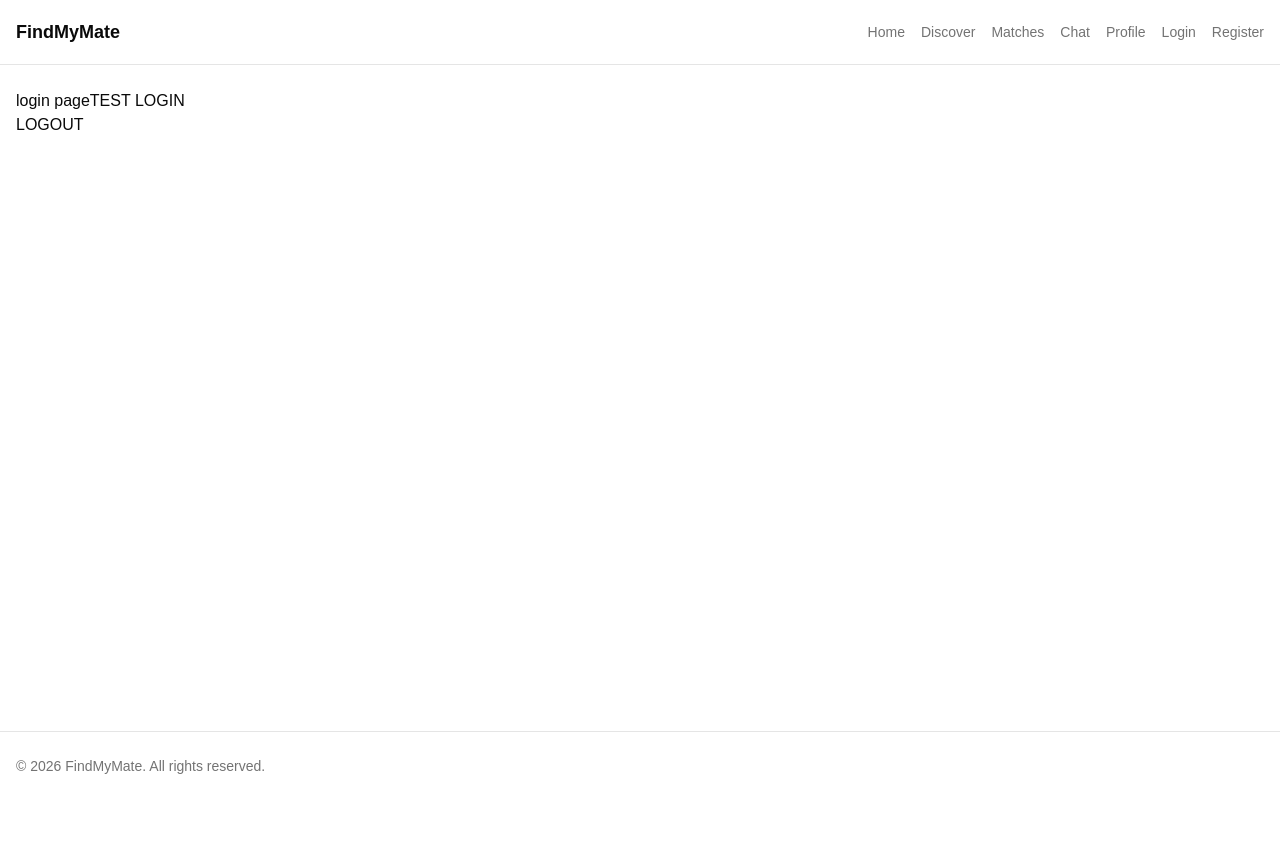
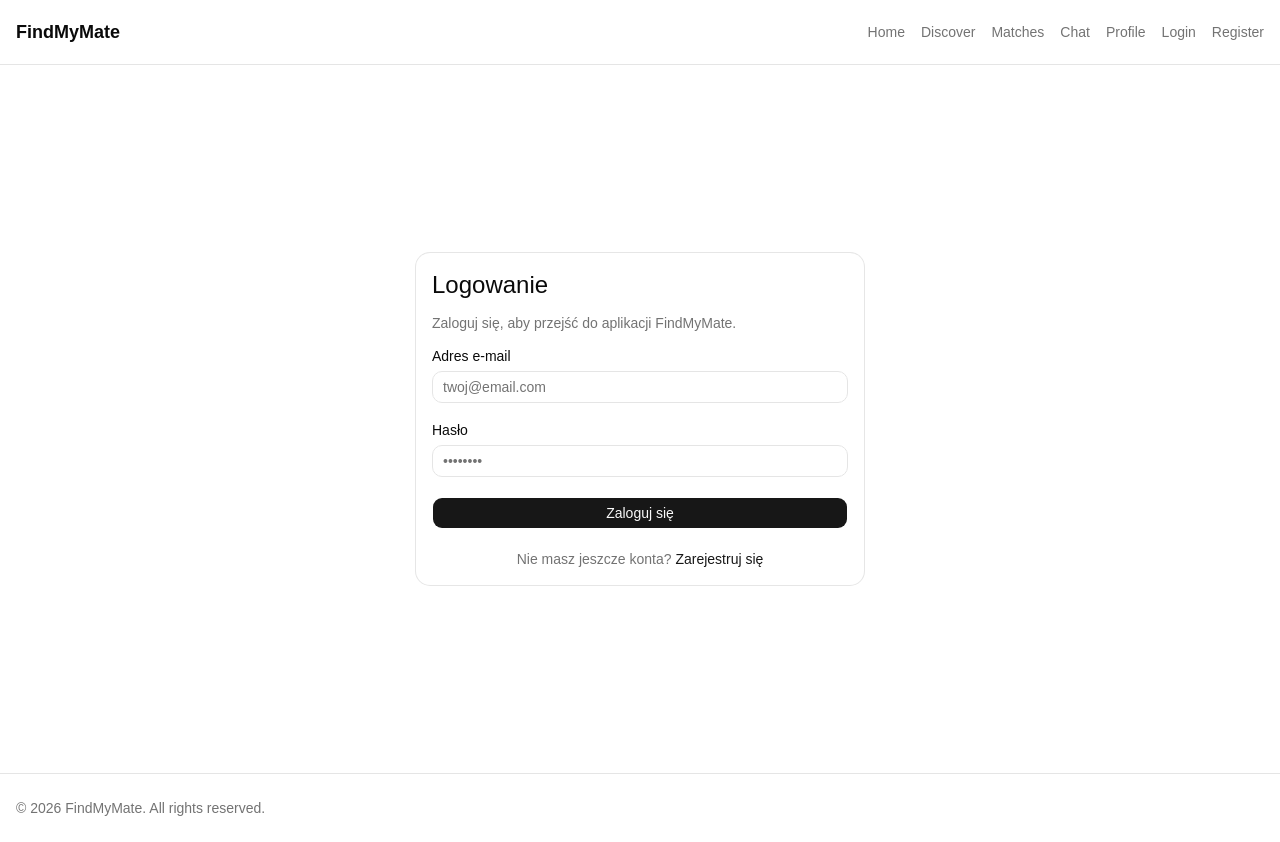
Before and after one commit to Przemek9110/FindMyMate, a Next.js app in the folder frontend/: page /login in a window 1280 px wide. Before the commit the page ends 800 px from the top, so only its background shows below. Built offline with nearby package versions, Linux system fonts and the light colour scheme; no server answers.

Commit message:
DEV-19 Panel logowania #done

```diff
--- a/frontend/app/login/page.tsx
+++ b/frontend/app/login/page.tsx
@@ -1,34 +1,116 @@
 "use client";
 
+import { useState } from "react";
+import Link from "next/link";
+import { useRouter } from "next/navigation";
+
+import { login } from "@/lib/api/auth";
 import { useAuthStore } from "@/store/authStore";
 
+import {
+  Card,
+  CardContent,
+  CardDescription,
+  CardHeader,
+  CardTitle,
+} from "@/components/ui/card";
+import { Button } from "@/components/ui/button";
+import { Input } from "@/components/ui/input";
+import { Label } from "@/components/ui/label";
+
 export default function LoginPage() {
+  const router = useRouter();
   const setAuth = useAuthStore((s) => s.setAuth);
-  const user = useAuthStore((s) => s.user);
-  const logout = useAuthStore((s) => s.logout);
+
+  const [formData, setFormData] = useState({
+    email: "",
+    password: "",
+  });
+
+  const [error, setError] = useState("");
+  const [isLoading, setIsLoading] = useState(false);
+
+  const handleChange = (field: "email" | "password", value: string) => {
+    setFormData((prev) => ({
+      ...prev,
+      [field]: value,
+    }));
+  };
+
+  const handleSubmit = async (e: React.FormEvent<HTMLFormElement>) => {
+    e.preventDefault();
+    setError("");
+    setIsLoading(true);
+
+    try {
+      const response = await login(formData);
+
+      setAuth({
+        user: response.user,
+        token: response.token,
+      });
+
+      router.push("/discover");
+    } catch (err) {
+      setError(
+        err instanceof Error ? err.message : "Wystąpił błąd podczas logowania."
+      );
+    } finally {
+      setIsLoading(false);
+    }
+  };
 
   return (
-    <div>
-      login page
+    <div className="flex min-h-[calc(100vh-140px)] items-center justify-center px-4 py-10">
+      <Card className="w-full max-w-md">
+        <CardHeader className="space-y-2">
+          <CardTitle className="text-2xl">Logowanie</CardTitle>
+          <CardDescription>
+            Zaloguj się, aby przejść do aplikacji FindMyMate.
+          </CardDescription>
+        </CardHeader>
 
-      <button
-        onClick={() =>
-          setAuth({
-            user: {
-              id: "1",
-              username: "Karo",
-              email: "test@test.pl",
-            },
-            token: "123",
-          })
-        }
-      >
-        TEST LOGIN
-      </button>
+        <CardContent>
+          <form onSubmit={handleSubmit} className="space-y-5">
+            <div className="space-y-2">
+              <Label htmlFor="email">Adres e-mail</Label>
+              <Input
+                id="email"
+                type="email"
+                placeholder="twoj@email.com"
+                value={formData.email}
+                onChange={(e) => handleChange("email", e.target.value)}
+                required
+              />
+            </div>
 
-      <p>{user?.username}</p>
+            <div className="space-y-2">
+              <Label htmlFor="password">Hasło</Label>
+              <Input
+                id="password"
+                type="password"
+                placeholder="••••••••"
+                value={formData.password}
+                onChange={(e) => handleChange("password", e.target.value)}
+                required
+              />
+            </div>
 
-      <button onClick={logout}>LOGOUT</button>
+            {error && <p className="text-sm text-red-500">{error}</p>}
+
+            <Button type="submit" className="w-full" disabled={isLoading}>
+              {isLoading ? "Logowanie..." : "Zaloguj się"}
+            </Button>
+
+            <p className="text-center text-sm text-muted-foreground">
+              Nie masz jeszcze konta?{" "}
+              <Link href="/register" className="font-medium text-primary hover:underline">
+                Zarejestruj się
+              </Link>
+            </p>
+          </form>
+        </CardContent>
+      </Card>
     </div>
   );
 }
--- a/frontend/src/components/ui/button.tsx
+++ b/frontend/src/components/ui/button.tsx
@@ -2,7 +2,7 @@
 import { cva, type VariantProps } from "class-variance-authority"
 import { Slot } from "radix-ui"
 
-import { cn } from "@/src/lib/utils"
+import { cn } from "@/lib/utils"
 
 const buttonVariants = cva(
   "group/button inline-flex shrink-0 items-center justify-center rounded-lg border border-transparent bg-clip-padding text-sm font-medium whitespace-nowrap transition-all outline-none select-none focus-visible:border-ring focus-visible:ring-3 focus-visible:ring-ring/50 active:not-aria-[haspopup]:translate-y-px disabled:pointer-events-none disabled:opacity-50 aria-invalid:border-destructive aria-invalid:ring-3 aria-invalid:ring-destructive/20 dark:aria-invalid:border-destructive/50 dark:aria-invalid:ring-destructive/40 [&_svg]:pointer-events-none [&_svg]:shrink-0 [&_svg:not([class*='size-'])]:size-4",
--- /dev/null
+++ b/frontend/src/components/ui/card.tsx
@@ -0,0 +1,103 @@
+import * as React from "react"
+
+import { cn } from "@/lib/utils"
+
+function Card({
+  className,
+  size = "default",
+  ...props
+}: React.ComponentProps<"div"> & { size?: "default" | "sm" }) {
+  return (
+    <div
+      data-slot="card"
+      data-size={size}
+      className={cn(
+        "group/card flex flex-col gap-4 overflow-hidden rounded-xl bg-card py-4 text-sm text-card-foreground ring-1 ring-foreground/10 has-data-[slot=card-footer]:pb-0 has-[>img:first-child]:pt-0 data-[size=sm]:gap-3 data-[size=sm]:py-3 data-[size=sm]:has-data-[slot=card-footer]:pb-0 *:[img:first-child]:rounded-t-xl *:[img:last-child]:rounded-b-xl",
+        className
+      )}
+      {...props}
+    />
+  )
+}
+
+function CardHeader({ className, ...props }: React.ComponentProps<"div">) {
+  return (
+    <div
+      data-slot="card-header"
+      className={cn(
+        "group/card-header @container/card-header grid auto-rows-min items-start gap-1 rounded-t-xl px-4 group-data-[size=sm]/card:px-3 has-data-[slot=card-action]:grid-cols-[1fr_auto] has-data-[slot=card-description]:grid-rows-[auto_auto] [.border-b]:pb-4 group-data-[size=sm]/card:[.border-b]:pb-3",
+        className
+      )}
+      {...props}
+    />
+  )
+}
+
+function CardTitle({ className, ...props }: React.ComponentProps<"div">) {
+  return (
+    <div
+      data-slot="card-title"
+      className={cn(
+        "font-heading text-base leading-snug font-medium group-data-[size=sm]/card:text-sm",
+        className
+      )}
+      {...props}
+    />
+  )
+}
+
+function CardDescription({ className, ...props }: React.ComponentProps<"div">) {
+  return (
+    <div
+      data-slot="card-description"
+      className={cn("text-sm text-muted-foreground", className)}
+      {...props}
+    />
+  )
+}
+
+function CardAction({ className, ...props }: React.ComponentProps<"div">) {
+  return (
+    <div
+      data-slot="card-action"
+      className={cn(
+        "col-start-2 row-span-2 row-start-1 self-start justify-self-end",
+        className
+      )}
+      {...props}
+    />
+  )
+}
+
+function CardContent({ className, ...props }: React.ComponentProps<"div">) {
+  return (
+    <div
+      data-slot="card-content"
+      className={cn("px-4 group-data-[size=sm]/card:px-3", className)}
+      {...props}
+    />
+  )
+}
+
+function CardFooter({ className, ...props }: React.ComponentProps<"div">) {
+  return (
+    <div
+      data-slot="card-footer"
+      className={cn(
+        "flex items-center rounded-b-xl border-t bg-muted/50 p-4 group-data-[size=sm]/card:p-3",
+        className
+      )}
+      {...props}
+    />
+  )
+}
+
+export {
+  Card,
+  CardHeader,
+  CardFooter,
+  CardTitle,
+  CardAction,
+  CardDescription,
+  CardContent,
+}
--- /dev/null
+++ b/frontend/src/components/ui/input.tsx
@@ -0,0 +1,19 @@
+import * as React from "react"
+
+import { cn } from "@/lib/utils"
+
+function Input({ className, type, ...props }: React.ComponentProps<"input">) {
+  return (
+    <input
+      type={type}
+      data-slot="input"
+      className={cn(
+        "h-8 w-full min-w-0 rounded-lg border border-input bg-transparent px-2.5 py-1 text-base transition-colors outline-none file:inline-flex file:h-6 file:border-0 file:bg-transparent file:text-sm file:font-medium file:text-foreground placeholder:text-muted-foreground focus-visible:border-ring focus-visible:ring-3 focus-visible:ring-ring/50 disabled:pointer-events-none disabled:cursor-not-allowed disabled:bg-input/50 disabled:opacity-50 aria-invalid:border-destructive aria-invalid:ring-3 aria-invalid:ring-destructive/20 md:text-sm dark:bg-input/30 dark:disabled:bg-input/80 dark:aria-invalid:border-destructive/50 dark:aria-invalid:ring-destructive/40",
+        className
+      )}
+      {...props}
+    />
+  )
+}
+
+export { Input }
--- /dev/null
+++ b/frontend/src/components/ui/label.tsx
@@ -0,0 +1,22 @@
+import * as React from "react"
+import { Label as LabelPrimitive } from "radix-ui"
+
+import { cn } from "@/lib/utils"
+
+function Label({
+  className,
+  ...props
+}: React.ComponentProps<typeof LabelPrimitive.Root>) {
+  return (
+    <LabelPrimitive.Root
+      data-slot="label"
+      className={cn(
+        "flex items-center gap-2 text-sm leading-none font-medium select-none group-data-[disabled=true]:pointer-events-none group-data-[disabled=true]:opacity-50 peer-disabled:cursor-not-allowed peer-disabled:opacity-50",
+        className
+      )}
+      {...props}
+    />
+  )
+}
+
+export { Label }
--- a/frontend/src/lib/api/auth.ts
+++ b/frontend/src/lib/api/auth.ts
@@ -11,15 +11,24 @@
   password: string;
 };
 
+export type AuthResponse = {
+  user: {
+    id: string;
+    username: string;
+    email: string;
+  };
+  token: string;
+};
+
 export function login(payload: LoginPayload) {
-  return apiFetch("/auth/login", {
+  return apiFetch<AuthResponse>("/auth/login", {
     method: "POST",
     body: JSON.stringify(payload),
   });
 }
 
 export function register(payload: RegisterPayload) {
-  return apiFetch("/auth/register", {
+  return apiFetch<AuthResponse>("/auth/register", {
     method: "POST",
     body: JSON.stringify(payload),
   });
```
